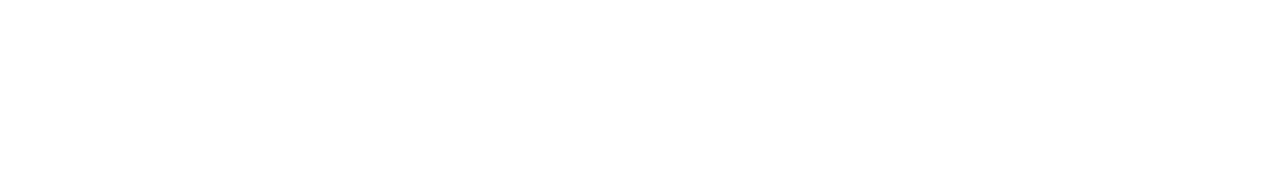
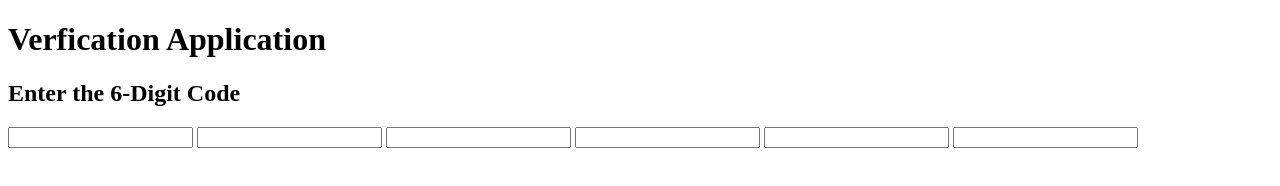
Before and after one commit to acciojob/OTP-Ravi-Kumar-Yedla, a website: page main.html in a window 1280 px wide. Drawn offline with Linux system fonts and the light colour scheme.

Commit message:
created a submission

```diff
--- a/main.html
+++ b/main.html
@@ -8,7 +8,18 @@
 
 <body>
 	<!-- the entire body must be written by student -->
-    <script type="text/javascript" src="./script.js">
+	<h1 id="verification_heading.">Verfication Application</h1>
+	<h2 id=" verification_subtext">Enter the 6-Digit Code</h2>
+
+	<div id="code-container">
+	<input type="text" class="code" maxlength = "1" oninput = "handleInput(this,event)" onkeydown = "handleKeyDown(this,event)"/>
+	<input type="text" class="code" maxlength = "1" oninput = "handleInput(this,event)" onkeydown = "handleKeyDown(this,event)"/>
+	<input type="text" class="code" maxlength = "1" oninput = "handleInput(this,event)" onkeydown = "handleKeyDown(this,event)"/>
+	<input type="text" class="code" maxlength = "1" oninput = "handleInput(this,event)" onkeydown = "handleKeyDown(this,event)"/>
+	<input type="text" class="code" maxlength = "1" oninput = "handleInput(this,event)" onkeydown = "handleKeyDown(this,event)"/>
+	<input type="text" class="code" maxlength = "1" oninput = "handleInput(this,event)" onkeydown = "handleKeyDown(this,event)"/>
+	</div>
+		<script type="text/javascript" src="./script.js">
 </script>
 
 </body>
--- a/script.js
+++ b/script.js
@@ -1 +1,14 @@
 //your JS code here. If required.
+function handleInput(input,event){
+	// automatically move to the next input on typing a number
+	if(/^\d$/.test(input.value) && input.nextElementSibling){
+		input.nextElementSibling.focus();
+	}
+}
+
+function handleKeyDown(input,event){
+	 // Move to the previous input on backspace key press
+	if(event.key ==="Backspace" && input.previousElementSibling){
+		input.previousElementSibling.focus();
+	}
+}
```
